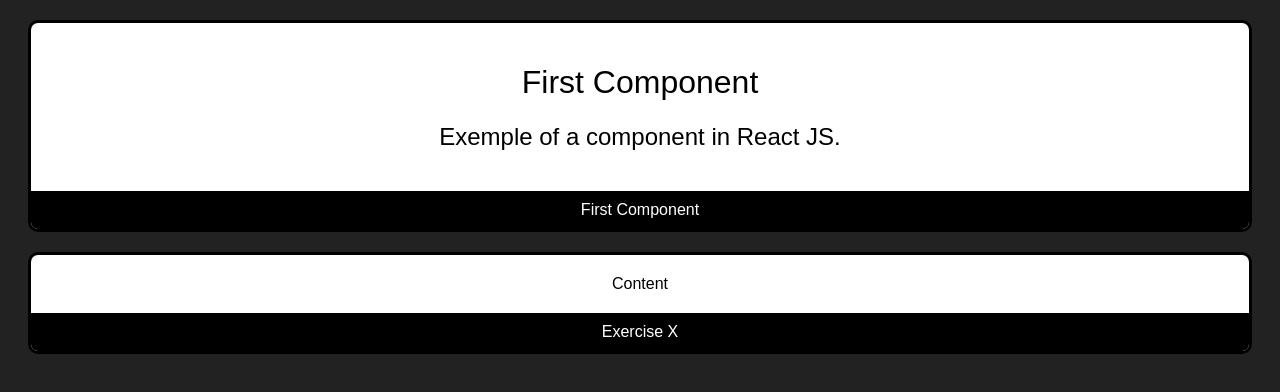
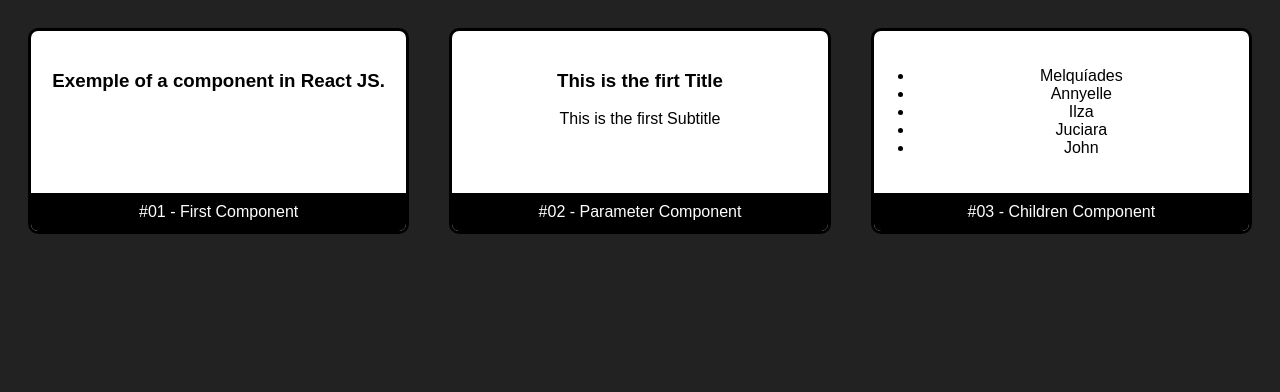
Before and after one commit to melquiadesmario/fundamentals-react, a React (Create React App) app: page / in a window 1280 px wide. Shown: the top 392 px of the page. Built offline with nearby package versions, Linux system fonts and the light colour scheme.

Commit message:
Refactor App component

```diff
--- /dev/null
+++ b/src/App.css
@@ -0,0 +1,4 @@
+.app{
+    display: flex;
+    flex-wrap: wrap;
+}
--- /dev/null
+++ b/src/App.js
@@ -0,0 +1,39 @@
+import React from 'react'
+
+import './App.css'
+
+import FirstComponent from '../src/components/FirstComponent'
+import ParameterComponent from '../src/components/ParameterComponent'
+import ChildrenComponent from '../src/components/ChildrenComponent'
+import Card from '../src/components/layout/Card'
+
+const App = () => {
+    return(
+        <div className='app'>
+            <Card title='#01 - First Component'>
+                <FirstComponent />
+            </Card>
+
+            <Card title='#02 - Parameter Component'>
+                <ParameterComponent
+                    title='This is the firt Title'
+                    subtitle='This is the first Subtitle'
+                />
+            </Card>
+
+            <Card title='#03 - Children Component'>
+                <ChildrenComponent>
+                    <ul>
+                        <li>Melquíades</li>
+                        <li>Annyelle</li>
+                        <li>Ilza</li>
+                        <li>Juciara</li>
+                        <li>John</li>
+                    </ul>
+                </ChildrenComponent>
+            </Card>
+        </div>
+    )
+}
+
+export default App
--- a/src/components/App.js
+++ /dev/null
@@ -1,44 +0,0 @@
-import React from 'react'
-
-import FirstComponent from './FirstComponent'
-// import ParameterComponent from './ParameterComponent'
-// import ChildrenComponent from './ChildrenComponent'
-import Card from './layout/Card'
-
-const App = () => {
-    return(
-        // <div>
-        //     <FirstComponent />
-        //     <ParameterComponent
-        //         title='This is the firt Title'
-        //         subtitle='This is the first Subtitle'
-        //     />
-        //     <ParameterComponent
-        //         title='This is the second Title'
-        //         subtitle='This is the second Subtitle'
-        //     />
-        // </div>
-
-        // <div>
-        //     <ChildrenComponent>
-        //         <ul>
-        //             <li>Melquíades</li>
-        //             <li>Annyelle</li>
-        //             <li>Ilza</li>
-        //             <li>Juciara</li>
-        //             <li>John</li>
-        //         </ul>
-        //     </ChildrenComponent>
-        // </div>
-        <div>
-        <Card title='First Component'>
-            <FirstComponent />
-        </Card>
-        <Card title='Exercise X'>
-            Content
-        </Card>
-    </div>
-    )
-}
-
-export default App
--- a/src/components/ChildrenComponent.js
+++ b/src/components/ChildrenComponent.js
@@ -3,10 +3,7 @@ import React from 'react'
 const ChildrenComponent = props => {
     return(
         <div>
-            <h2>Children Components</h2>
-            <div>
-                { props.children }
-            </div>
+            { props.children }
         </div>
     )
 }
--- a/src/components/FirstComponent.js
+++ b/src/components/FirstComponent.js
@@ -3,8 +3,7 @@ import React from 'react'
 const FirstComponent = () => {
     return(
         <div>
-            <h1>First Component</h1>
-            <h2>Exemple of a component in React JS.</h2>
+            <h3>Exemple of a component in React JS.</h3>
         </div>
     )
 }
--- a/src/components/ParameterComponent.js
+++ b/src/components/ParameterComponent.js
@@ -3,7 +3,6 @@ import React from 'react'
 const ParameterComponent = props => {
     return(
         <div>
-            <h2>Component with Parameter</h2>
             <h3>{ props.title }</h3>
             <p>{ props.subtitle }</p>
         </div>
--- a/src/components/layout/Card.css
+++ b/src/components/layout/Card.css
@@ -1,12 +1,17 @@
 .card{
+    flex: 1;
     background-color: #FFF;
     border: 3px solid #000;
     border-radius: 10px;
     overflow: hidden;
     margin: 20px;
+    display: flex;
+    flex-direction: column;
+    min-width: 300px;
 }
 
 .card .content{
+    flex: 1;
     color: #000;
     padding: 20px 0;
 }
--- a/src/index.js
+++ b/src/index.js
@@ -3,9 +3,8 @@ import ReactDOM from 'react-dom'
 
 import './index.css'
 
-import App from './components/App'
+import App from './App'
 
 ReactDOM.render(
-    <App />,
-    document.getElementById('root')
+    <App />, document.getElementById('root')
 )
```
